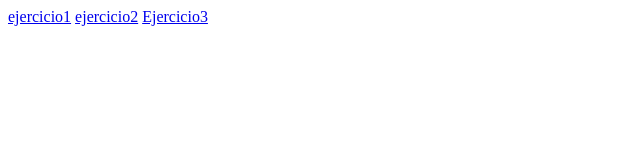
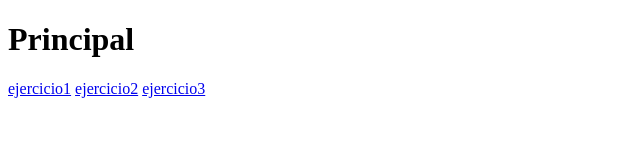
Before and after one commit to irethFranco/Taller2, a plain HTML site: page index.html in a window 1280 px wide. Shown: the whole page, without its empty margins (0-640 px from the left). Drawn offline with Linux system fonts and the light colour scheme.

Commit message:
actualizado

```diff
--- a/index.html
+++ b/index.html
@@ -6,9 +6,9 @@
     <title>Principal</title>
 </head>
 <body>
-
+    <h1>Principal</h1>
     <a href="ejercicio1.html">ejercicio1</a>
     <a href="ejercicio2.html">ejercicio2</a>
-    <a href="Ejercicio3.html">Ejercicio3</a>
+    <a href="ejercicio3.html">ejercicio3</a>
 </body>
 </html>
```
